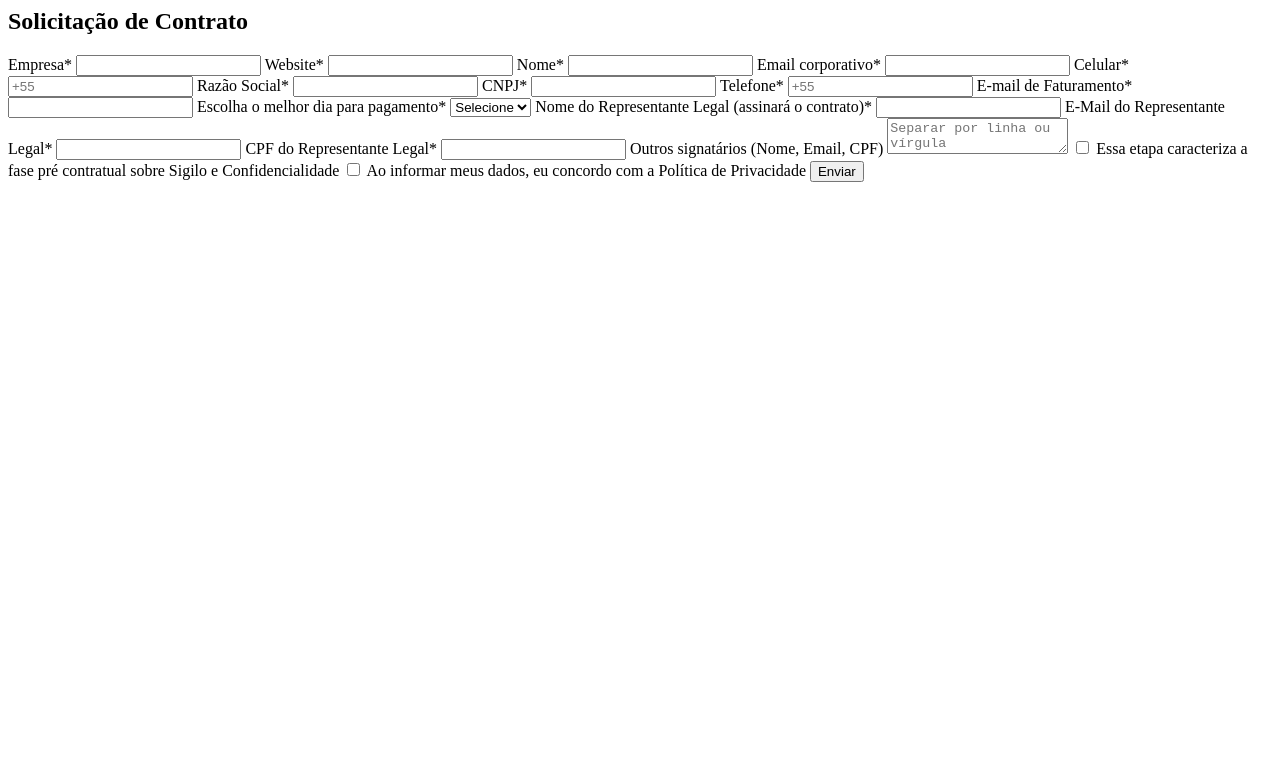
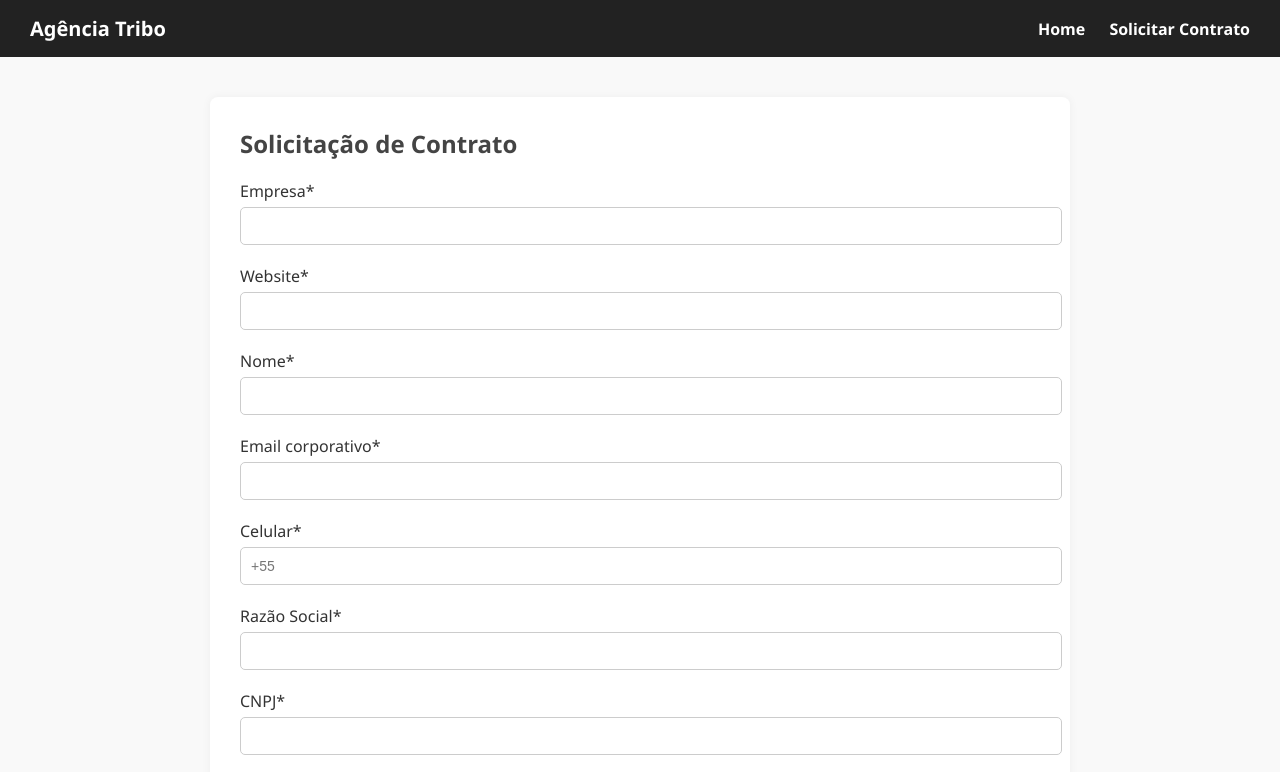
Before and after one commit to seo-react/automacao-contratos, a website: page solicitar.html in a window 1280 px wide. Shown: the top 772 px of the page. Drawn offline with Linux system fonts and the light colour scheme.

```diff
--- a/solicitar.html
+++ b/solicitar.html
@@ -1,3 +1,107 @@
+<!DOCTYPE html>
+<html lang="pt-br">
+<head>
+  <meta charset="UTF-8" />
+  <meta name="viewport" content="width=device-width, initial-scale=1.0" />
+  <title>Solicitação de Contrato | Agência Tribo</title>
+  <style>
+    body {
+      margin: 0;
+      font-family: 'Segoe UI', sans-serif;
+      background-color: #f9f9f9;
+      color: #333;
+    }
+
+    header {
+      background-color: #222;
+      padding: 15px 30px;
+      display: flex;
+      justify-content: space-between;
+      align-items: center;
+    }
+
+    header h1 {
+      color: #fff;
+      font-size: 20px;
+      margin: 0;
+    }
+
+    nav a {
+      color: #fff;
+      text-decoration: none;
+      margin-left: 20px;
+      font-weight: bold;
+    }
+
+    nav a:hover {
+      text-decoration: underline;
+    }
+
+    main {
+      max-width: 800px;
+      margin: 40px auto;
+      background-color: #fff;
+      padding: 30px;
+      border-radius: 8px;
+      box-shadow: 0 0 10px rgba(0,0,0,0.05);
+    }
+
+    h2 {
+      margin-top: 0;
+      color: #444;
+    }
+
+    label {
+      display: block;
+      margin-top: 20px;
+      font-weight: 500;
+    }
+
+    input, select, textarea {
+      width: 100%;
+      padding: 10px;
+      margin-top: 5px;
+      border: 1px solid #ccc;
+      border-radius: 5px;
+      font-size: 14px;
+    }
+
+    textarea {
+      resize: vertical;
+      min-height: 80px;
+    }
+
+    button {
+      margin-top: 30px;
+      padding: 12px 25px;
+      background-color: #34a853;
+      color: white;
+      border: none;
+      border-radius: 5px;
+      font-size: 16px;
+      cursor: pointer;
+    }
+
+    button:hover {
+      background-color: #2c8c45;
+    }
+
+    input[type="checkbox"] {
+      width: auto;
+      margin-right: 10px;
+    }
+  </style>
+</head>
+<body>
+  <header>
+    <h1>Agência Tribo</h1>
+    <nav>
+      <a href="/">Home</a>
+      <a href="/solicitar">Solicitar Contrato</a>
+    </nav>
+  </header>
+
+  <main>
     <form action="/aprovar" method="POST">
       <h2>Solicitação de Contrato</h2>
 
@@ -62,3 +166,6 @@
 
       <button type="submit">Enviar</button>
     </form>
+  </main>
+</body>
+</html>
```
Lines whose indentation alone changed are shown as unchanged.
